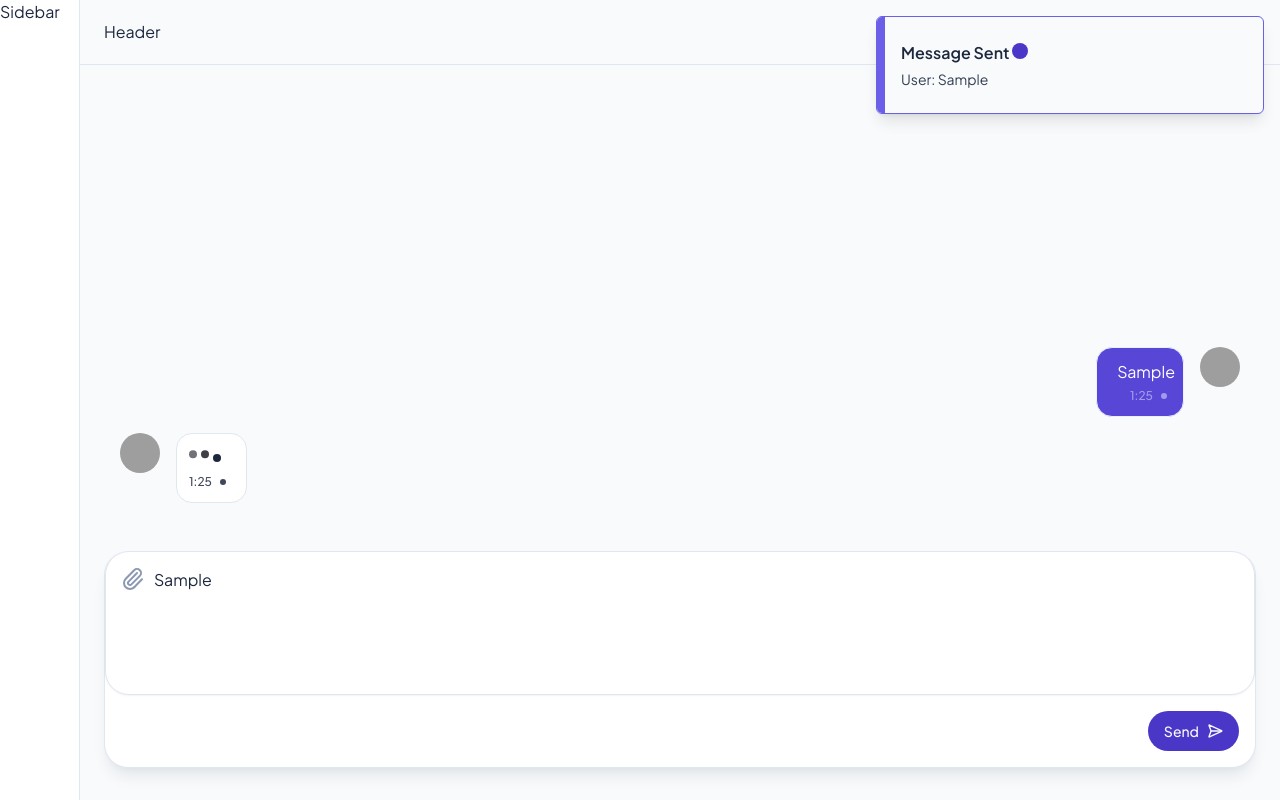
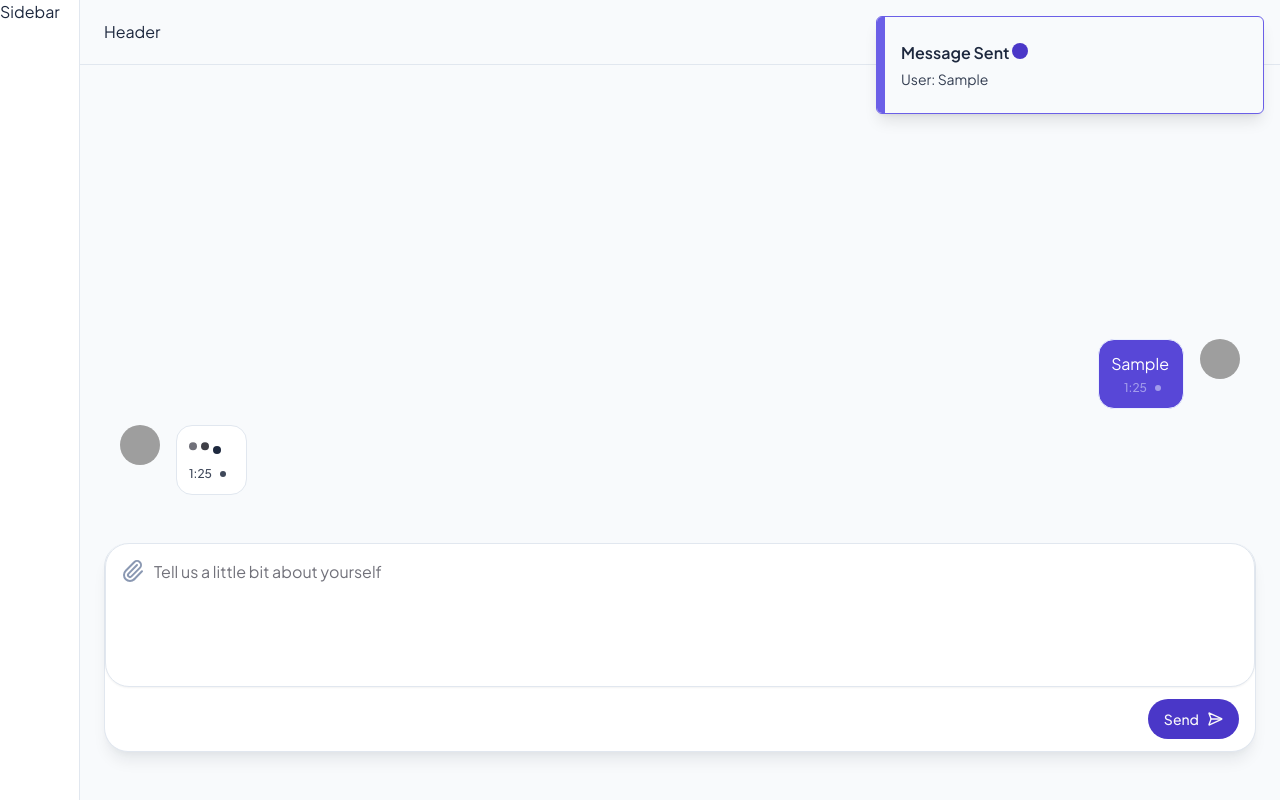
Before and after one commit to AJ1732/hng-12--stage-3, a Next.js app: page / in a window 1280 px wide. Both pictures are taken after typing "Sample" into the empty fields and a click on the button "Send". Built offline with nearby package versions, Linux system fonts and the light colour scheme; grey boxes are pictures that could not be loaded.

Commit message:
chore: update chat scroll and keyboard triggers

```diff
--- a/src/app/globals.css
+++ b/src/app/globals.css
@@ -69,7 +69,7 @@
   } */
 }
 *::-webkit-scrollbar {
-  width: 30px;
+  width: 26px;
 }
 *::-webkit-scrollbar-track {
   background: transparent;
@@ -83,6 +83,10 @@
 *::-webkit-scrollbar-thumb:hover {
   @apply bg-primary-200;
   cursor: pointer;
+}
+
+.chats::-webkit-scrollbar-thumb {
+  border: 10px #f8fafc solid;
 }
 
 @layer base {
--- a/src/app/layout.tsx
+++ b/src/app/layout.tsx
@@ -1,7 +1,7 @@
 import type { Metadata } from "next";
 import { Toaster } from "@/components/ui/toaster";
+import { Header, Sidebar } from "@/components/layout";
 import "./globals.css";
-import { Header, Sidebar } from "@/components/layout";
 
 export const metadata: Metadata = {
   title: "GPT",
@@ -42,7 +42,7 @@ export default function RootLayout({
     <html lang="en">
       <body className={`grid grid-cols-[5rem_1fr] antialiased`}>
         <Sidebar />
-        <main className="min-h-dvh [&>*:nth-child(2)]:mt-20">
+        <main className="min-h-dvh [&>*:nth-child(2)]:mt-16">
           <Header />
           {children}
         </main>
--- a/src/app/page.tsx
+++ b/src/app/page.tsx
@@ -1,11 +1,11 @@
 "use client";
 
-import { ChatBox, ChatHistory, TextBubble } from "@/components/custom";
+import { ChatBox, ChatHistory } from "@/components/custom";
 import { ChatProvider } from "@/provider/chat";
 
 export default function Home() {
   return (
-    <div className="content-grid min-h-[calc(100svh-5rem)] content-end space-y-8 pb-8">
+    <div className="content-grid min-h-[calc(100svh-5rem)] content-end space-y-4 pb-8">
       <ChatProvider>
         <ChatHistory />
         <ChatBox />
--- a/src/components/custom/ChatBox/index.tsx
+++ b/src/components/custom/ChatBox/index.tsx
@@ -52,7 +52,7 @@ function ChatBox() {
       description: `User: ${data.chat}`,
     });
 
-    form.reset();
+    form.reset({ chat: "" });
 
     const placeholderAiMessage: ChatMessage = {
       id: uuidv4(),
@@ -87,6 +87,14 @@ function ChatBox() {
                   placeholder="Tell us a little bit about yourself"
                   className="resize-none"
                   {...field}
+                  onKeyDown={(e) => {
+                    const isLargeScreen = window.innerWidth >= 640;
+
+                    if (isLargeScreen && e.key === "Enter" && !e.shiftKey) {
+                      e.preventDefault();
+                      form.handleSubmit(onSubmit)();
+                    }
+                  }}
                 />
               </FormControl>
 
@@ -107,7 +115,7 @@ function ChatBox() {
           )}
         />
 
-        <div className="flex w-full justify-end p-4">
+        <div className="flex w-full justify-end px-4 py-3">
           <Button type="submit">
             Send <SendHorizontal />
           </Button>
--- a/src/components/custom/ChatHistory/index.tsx
+++ b/src/components/custom/ChatHistory/index.tsx
@@ -1,13 +1,23 @@
 "use client";
 
+import { useEffect, useRef } from "react";
 import { ChatLoading, TextBubble } from "@/components/custom";
 import { useChat } from "@/provider/chat";
 
 const ChatHistory = () => {
   const { state } = useChat();
+  const messagesEndRef = useRef<HTMLDivElement | null>(null);
+
+  // SCROLL TO THE LASTEST MESSAGE
+  useEffect(() => {
+    if (messagesEndRef.current) {
+      messagesEndRef.current.scrollIntoView({ behavior: "smooth" });
+    }
+  }, [state.messages]);
 
   return (
-    <section className="space-y-4 p-4">
+    <section className="full-width chats content-grid max-h-[calc(100svh-21.125rem)] overflow-y-auto">
+      <div className="space-y-4 p-4">
         {state.messages.map((msg) => (
           <TextBubble
             key={msg.id}
@@ -16,6 +26,9 @@ const ChatHistory = () => {
             {msg.sender === "ai" && msg.loading ? <ChatLoading /> : msg.text}
           </TextBubble>
         ))}
+        {/* ANCHOR TO THE SCROLL EFFECT */}
+        <div ref={messagesEndRef} />
+      </div>
     </section>
   );
 };
--- a/src/components/custom/TextBubble/index.tsx
+++ b/src/components/custom/TextBubble/index.tsx
@@ -27,7 +27,7 @@ const TextBubble: React.FC<TextBubbleProps> = ({
       <p
         className={cn(
           "flex flex-col gap-1 rounded-2xl border bg-white p-3",
-          right && "border-accent bg-primary-200 pl-5 pr-2 text-white",
+          right && "border-accent bg-primary-200 pr-3.5 text-white",
         )}
       >
         {children}
--- a/src/components/layout/Header/index.tsx
+++ b/src/components/layout/Header/index.tsx
@@ -1,6 +1,6 @@
 const Header = () => {
   return (
-    <header className="px-6 border-b fixed w-full bg-background py-5">
+    <header className="fixed z-50 w-full border-b bg-background px-6 py-5">
       <div>Header</div>
     </header>
   );
```
Lines whose indentation alone changed are shown as unchanged.
